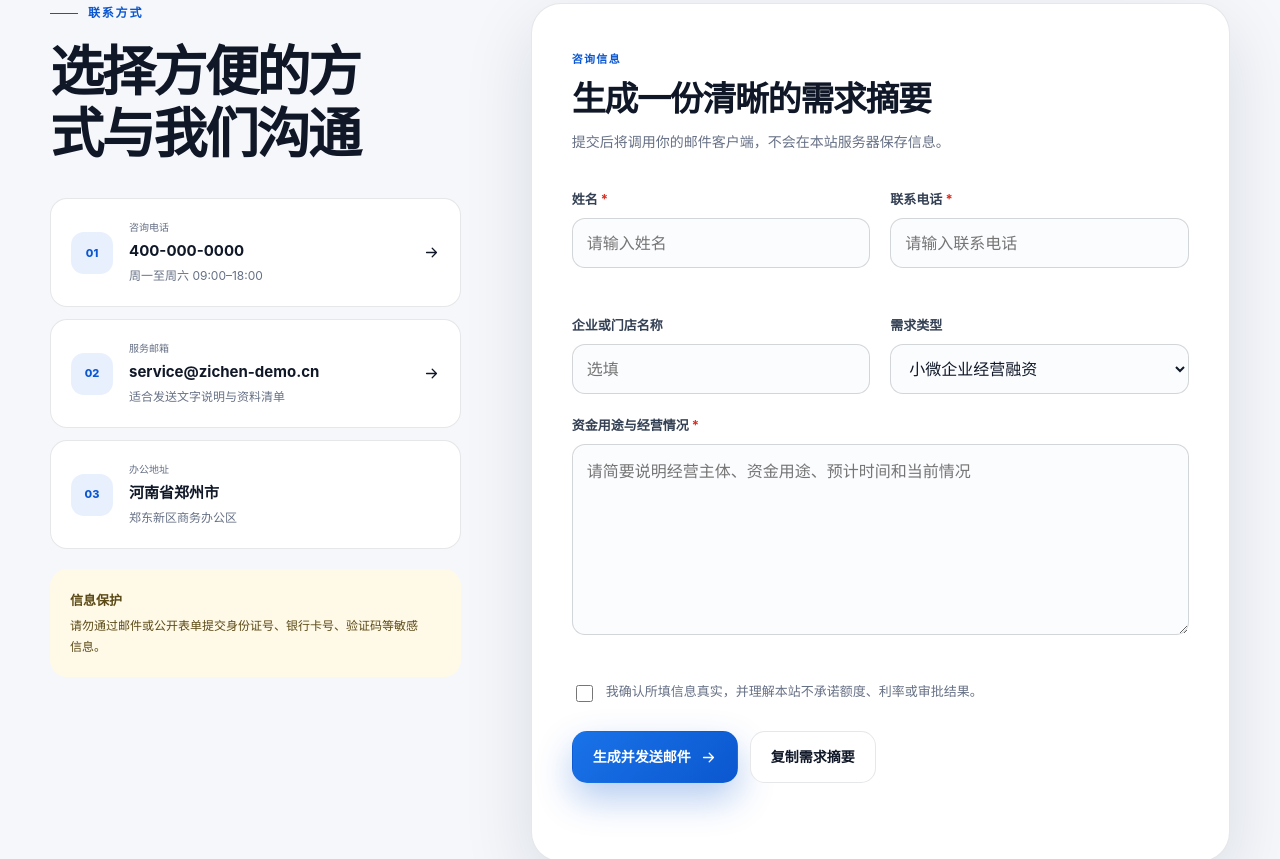
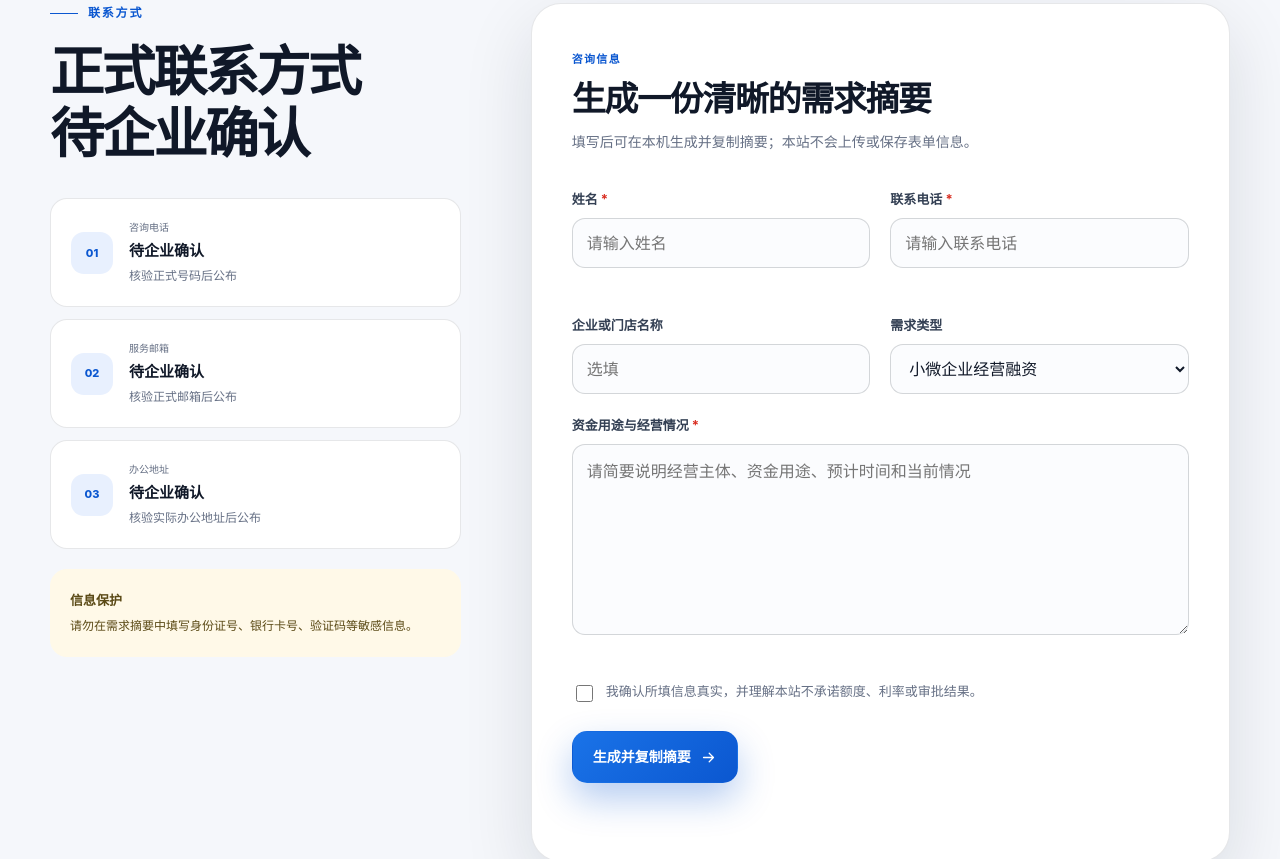
Before and after one commit to Tangyuan1914134/hnzc-web, a plain HTML site: page contact.html in a window 1280 px wide. Shown: the part 677-1536 px from the top of the page. Drawn offline with Linux system fonts and the light colour scheme.

Commit message:
移除联系页占位企业信息

```diff
--- a/contact.html
+++ b/contact.html
@@ -10,7 +10,6 @@
   <link rel="canonical" href="https://hnzc.tangyuan1349.top/contact.html">
   <link rel="icon" href="assets/img/favicon.svg" type="image/svg+xml">
   <link rel="stylesheet" href="assets/css/style.css">
-
 </head>
 <body data-page="contact">
   <a class="skip-link" href="#main-content">跳到主要内容</a>
@@ -42,17 +41,17 @@
       <div class="container contact-layout">
         <div class="contact-sidebar reveal">
           <p class="eyebrow"><span></span> 联系方式</p>
-      <h2>选择方便的方式与我们沟通</h2>
+          <h2>正式联系方式待企业确认</h2>
           <div class="contact-methods" data-repeat-group="contact-methods">
-        <a href="tel:4000000000" data-repeat-item><span class="contact-method-icon" aria-hidden="true">01</span><div><small>咨询电话</small><strong>400-000-0000</strong><p>周一至周六 09:00–18:00</p></div><svg aria-hidden="true" viewBox="0 0 24 24"><path d="M5 12h14M13 6l6 6-6 6"/></svg></a>
-        <a href="mailto:service@zichen-demo.cn" data-repeat-item><span class="contact-method-icon" aria-hidden="true">02</span><div><small>服务邮箱</small><strong>service@zichen-demo.cn</strong><p>适合发送文字说明与资料清单</p></div><svg aria-hidden="true" viewBox="0 0 24 24"><path d="M5 12h14M13 6l6 6-6 6"/></svg></a>
-        <div class="contact-method-static" data-repeat-item><span class="contact-method-icon" aria-hidden="true">03</span><div><small>办公地址</small><strong>河南省郑州市</strong><p>郑东新区商务办公区</p></div></div>
+            <div class="contact-method-static" data-repeat-item><span class="contact-method-icon" aria-hidden="true">01</span><div><small>咨询电话</small><strong>待企业确认</strong><p>核验正式号码后公布</p></div></div>
+            <div class="contact-method-static" data-repeat-item><span class="contact-method-icon" aria-hidden="true">02</span><div><small>服务邮箱</small><strong>待企业确认</strong><p>核验正式邮箱后公布</p></div></div>
+            <div class="contact-method-static" data-repeat-item><span class="contact-method-icon" aria-hidden="true">03</span><div><small>办公地址</small><strong>待企业确认</strong><p>核验实际办公地址后公布</p></div></div>
           </div>
-      <div class="contact-note"><strong>信息保护</strong><p>请勿通过邮件或公开表单提交身份证号、银行卡号、验证码等敏感信息。</p></div>
+          <div class="contact-note"><strong>信息保护</strong><p>请勿在需求摘要中填写身份证号、银行卡号、验证码等敏感信息。</p></div>
         </div>
 
         <form class="consult-form reveal delay-1" data-consult-form novalidate>
-      <div class="form-heading"><span>咨询信息</span><h2>生成一份清晰的需求摘要</h2><p>提交后将调用你的邮件客户端，不会在本站服务器保存信息。</p></div>
+          <div class="form-heading"><span>咨询信息</span><h2>生成一份清晰的需求摘要</h2><p>填写后可在本机生成并复制摘要；本站不会上传或保存表单信息。</p></div>
           <div class="form-grid">
             <label><span>姓名 <em>*</em></span><input type="text" name="name" autocomplete="name" required placeholder="请输入姓名"><small class="field-error" data-error-for="name"></small></label>
             <label><span>联系电话 <em>*</em></span><input type="tel" name="phone" autocomplete="tel" inputmode="tel" required placeholder="请输入联系电话"><small class="field-error" data-error-for="phone"></small></label>
@@ -61,7 +60,7 @@
             <label class="field-full"><span>资金用途与经营情况 <em>*</em></span><textarea name="message" rows="6" required placeholder="请简要说明经营主体、资金用途、预计时间和当前情况"></textarea><small class="field-error" data-error-for="message"></small></label>
             <label class="consent field-full"><input type="checkbox" name="consent" required><span>我确认所填信息真实，并理解本站不承诺额度、利率或审批结果。</span></label>
           </div>
-      <div class="form-actions"><button class="button button-primary" type="submit">生成并发送邮件 <svg aria-hidden="true" viewBox="0 0 24 24"><path d="M5 12h14M13 6l6 6-6 6"/></svg></button><button class="button button-secondary" type="button" data-copy-summary>复制需求摘要</button></div>
+          <div class="form-actions"><button class="button button-primary" type="submit">生成并复制摘要 <svg aria-hidden="true" viewBox="0 0 24 24"><path d="M5 12h14M13 6l6 6-6 6"/></svg></button></div>
           <div class="form-status" role="status" aria-live="polite" data-form-status></div>
         </form>
       </div>
@@ -93,9 +92,8 @@
       </div>
       <div class="footer-contact">
         <h2>联系信息</h2>
-      <a href="tel:4000000000">400-000-0000</a>
-      <a href="mailto:service@zichen-demo.cn">service@zichen-demo.cn</a>
-      <p>河南省郑州市郑东新区商务办公区</p>
+        <p>企业电话、邮箱与办公地址待确认后公布。</p>
+        <a href="contact.html">查看咨询说明</a>
       </div>
     </div>
     <div class="container footer-bottom">
@@ -105,6 +103,5 @@
   </footer>
   <script src="assets/js/site-editor.js"></script>
   <script src="assets/js/main.js"></script>
-
 </body>
 </html>
```
Lines whose indentation alone changed are shown as unchanged.
